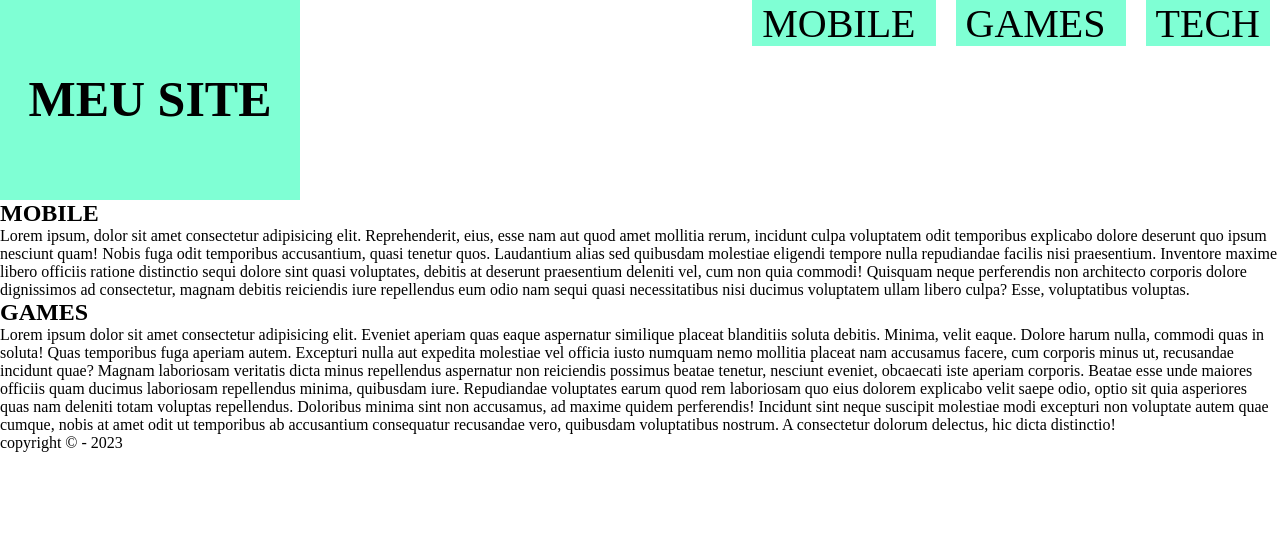
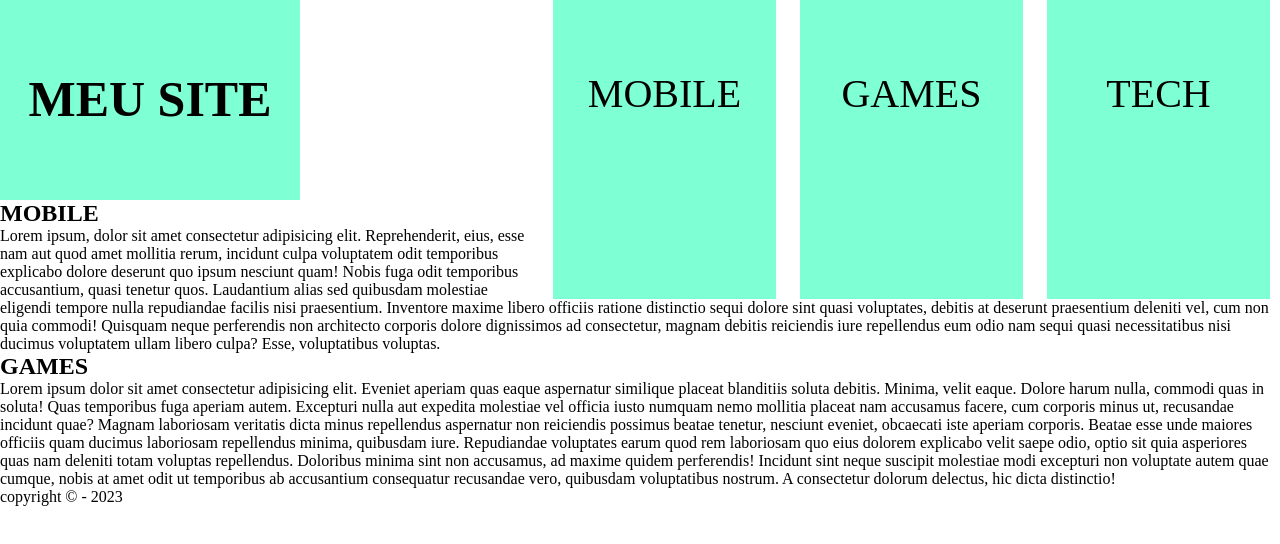
Before and after one commit to 1TDSPG-2023/exercicio-html1, a plain HTML site: page rm551938/index.html in a window 1280 px wide. Drawn offline with Linux system fonts and the light colour scheme.

Commit message:
Commit do erro no meu css

```diff
--- a/rm551938/css/estilo.css
+++ b/rm551938/css/estilo.css
@@ -32,9 +32,9 @@
      background-color: aquamarine;
      width: 223px;
      height: 299px;
-     text-align: center
+     text-align: center;
      display: inline-block;
-     padding: 70px 10px 0 10px;
+     padding: 70px 10px 0px 10px;
 }
 
 #conteudo{
```
